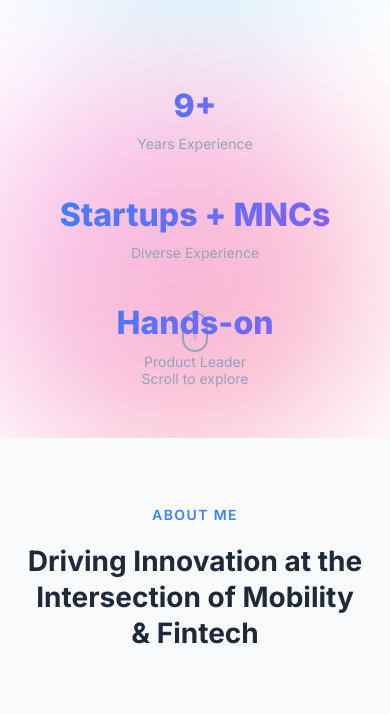
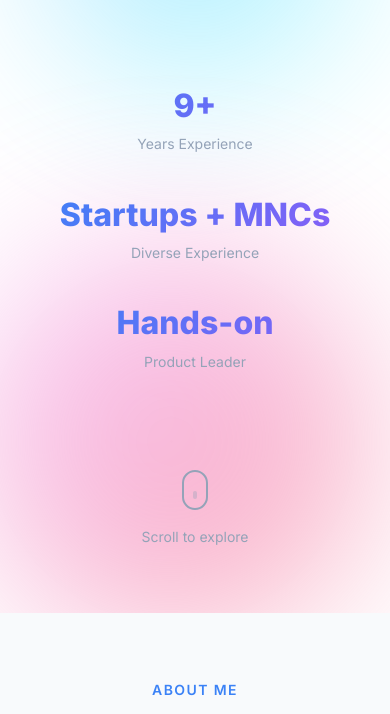
Before and after one commit to Prithivirajkota/personal-website, a plain HTML site: page index.html in a window 390 px wide. Shown: the part 754-1468 px from the top of the page. Drawn offline with Linux system fonts and the light colour scheme.

Commit message:
Fix mobile layout: Move scroll indicator below content to prevent overlap

```diff
--- a/styles.css
+++ b/styles.css
@@ -1533,6 +1533,13 @@ img {
     .hero-stats {
         flex-direction: column;
         gap: var(--spacing-lg);
+        margin-bottom: var(--spacing-xl);
+    }
+
+    .hero-scroll {
+        position: relative;
+        bottom: auto;
+        margin-top: var(--spacing-xl);
     }
 
     .about-cards {
```
